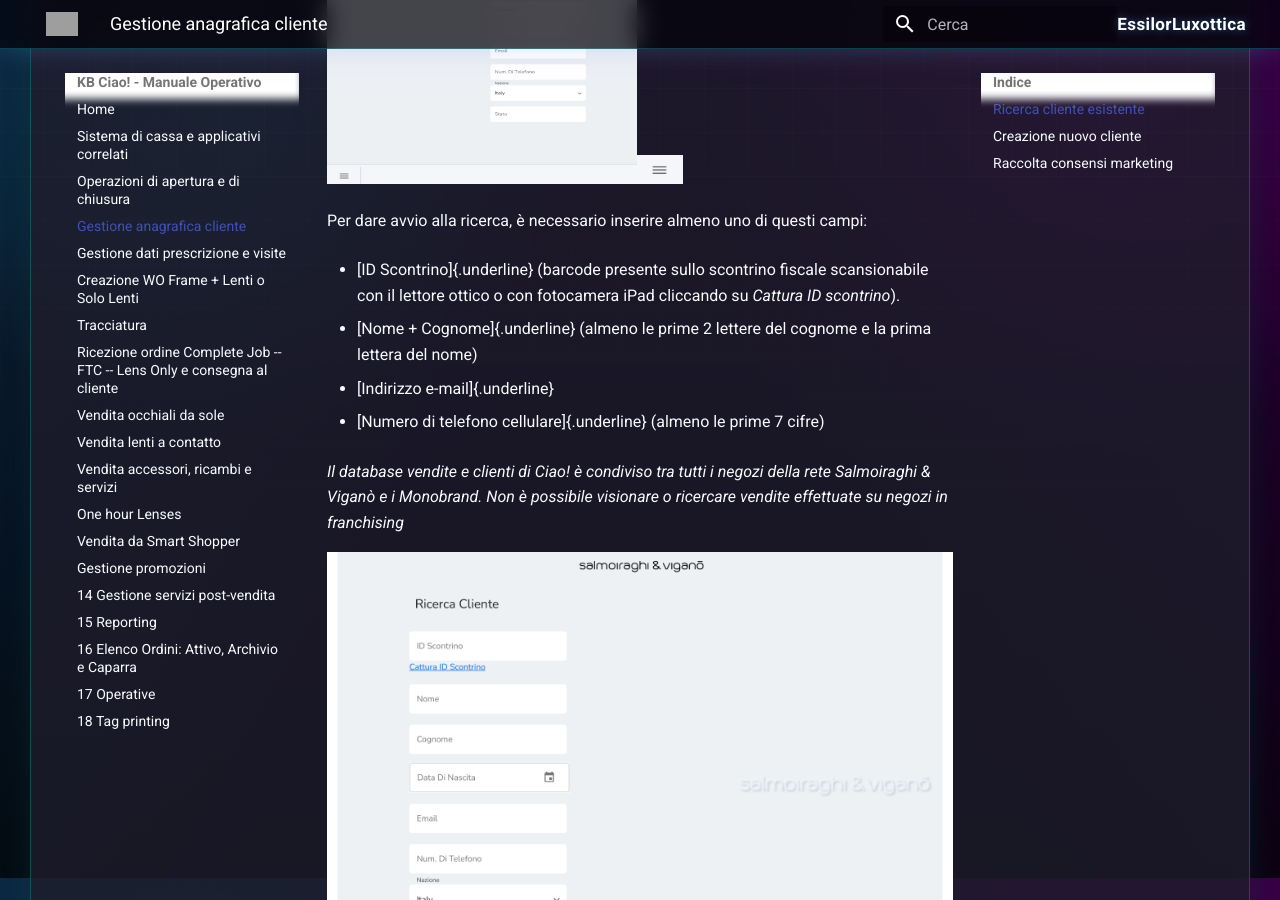
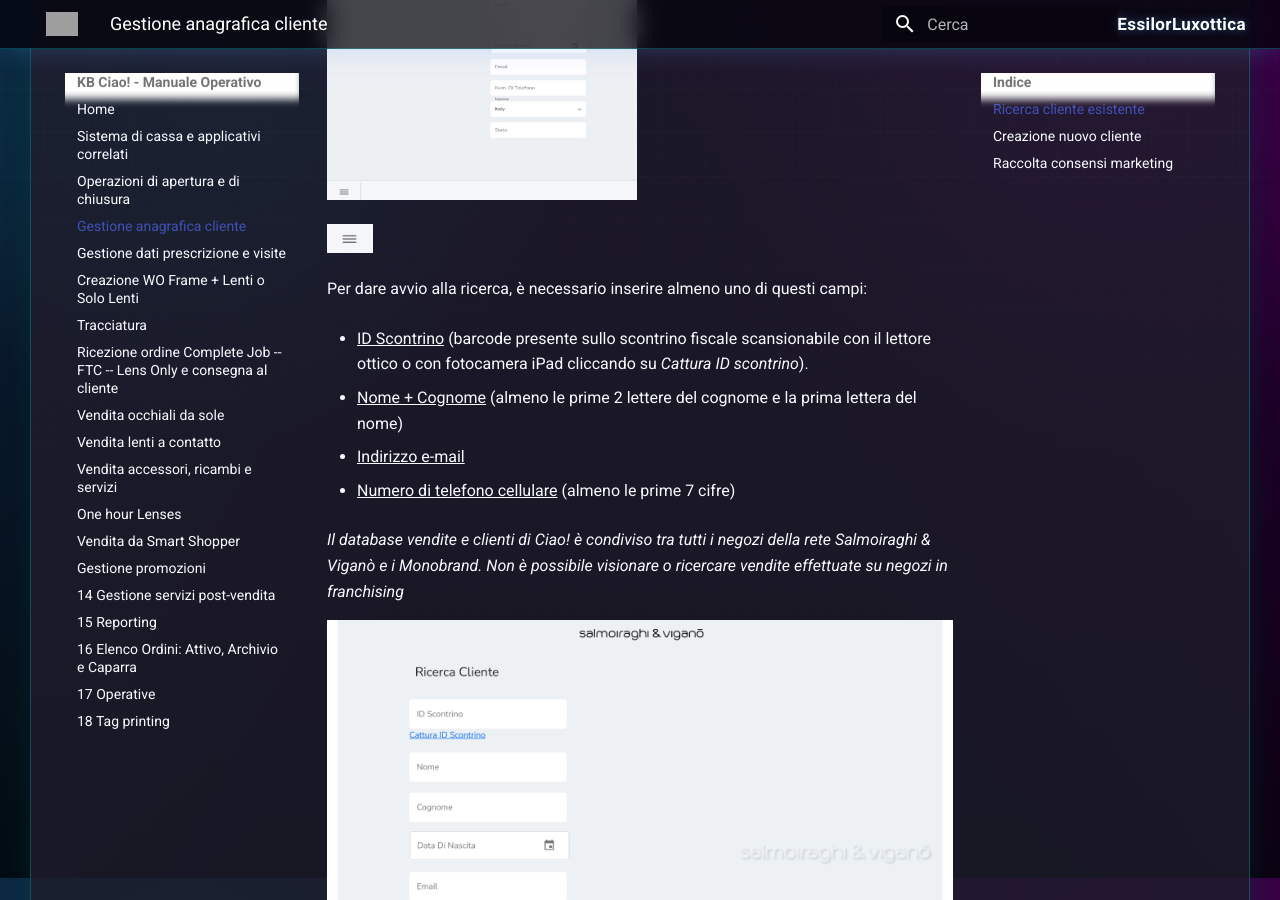
Before and after one commit to khalilahmed3/kb-CIAO, an MkDocs documentation site: the page built from docs/03-gestione-anagrafica-cliente/index.md, in a window 1280 px wide and 900 px high, scrolled down 1822 px. Built offline with MkDocs 1.6.1 and Material for MkDocs 9.7.7, drawn with Linux system fonts in a browser that asks for light colours; some of the changed text lies outside the part shown; grey boxes are pictures that could not be loaded.

Commit message:
Update formatting and images in client management doc

```diff
--- a/docs/03-gestione-anagrafica-cliente/index.md
+++ b/docs/03-gestione-anagrafica-cliente/index.md
@@ -15,8 +15,8 @@
 l'iPad. L'iPad va tenuto orizzontalmente per permettere la corretta
 visualizzazione della schermata di Ciao! Optical.
 
-Per avviare Ciao! Optical da iPad, cliccare [l'icona dell'app
-XStore]{.underline} rossa nel riquadro in figura (NON l'icona Ciao!)
+Per avviare Ciao! Optical da iPad, cliccare <u>l'icona dell'app
+XStore</u> rossa nel riquadro in figura (NON l'icona Ciao!)
 
 ## Ricerca cliente esistente
 
@@ -28,27 +28,33 @@
 È possibile accedere a questa pagina anche cliccando sull'icona del menù
 in basso a sinistra e successivamente su *Ricerca Cliente*.
 
-![screenshot procedura](./img/image47.png)![screenshot procedura](./img/image49.png)![screenshot procedura](./img/image50.png)
+![screenshot procedura](./img/image47.png)
+
+![screenshot procedura](./img/image49.png)
+
+![screenshot procedura](./img/image50.png)
 
 Per dare avvio alla ricerca, è necessario inserire almeno uno di
 questi campi:
 
--   [ID Scontrino]{.underline} (barcode presente sullo scontrino fiscale
+-   <u>ID Scontrino</u> (barcode presente sullo scontrino fiscale
     scansionabile con il lettore ottico o con fotocamera iPad cliccando
     su *Cattura ID scontrino*).
 
--   [Nome + Cognome]{.underline} (almeno le prime 2 lettere del cognome
+-   <u>Nome + Cognome</u> (almeno le prime 2 lettere del cognome
     e la prima lettera del nome)
 
--   [Indirizzo e-mail]{.underline}
+-   <u>Indirizzo e-mail</u>
 
--   [Numero di telefono cellulare]{.underline} (almeno le prime 7 cifre)
+-   <u>Numero di telefono cellulare</u> (almeno le prime 7 cifre)
 
 *Il database vendite e clienti di Ciao! è condiviso tra tutti i negozi
 della rete Salmoiraghi & Viganò e i Monobrand. Non è possibile visionare
 o ricercare vendite effettuate su negozi in franchising*
 
-![screenshot procedura](./img/image51.png)![Immagine che contiene testo Descrizione generata automaticamente](./img/image52.png)
+![screenshot procedura](./img/image51.png)
+
+![Immagine che contiene testo Descrizione generata automaticamente](./img/image52.png)
 
 Cliccare su *Cerca* per visualizzare i risultati della ricerca.
 
@@ -120,7 +126,17 @@
 Dopo aver cliccato su *+Nuovo cliente*, inserire le informazioni del
 cliente nella scheda *Aggiungi Cliente*:
 
-![screenshot procedura](./img/image62.png)![screenshot procedura](./img/image63.png)![screenshot procedura](./img/image64.png)![screenshot procedura](./img/image65.png)![screenshot procedura](./img/image63.png)![screenshot procedura](./img/image63.png)
+![screenshot procedura](./img/image62.png)
+
+![screenshot procedura](./img/image63.png)
+
+![screenshot procedura](./img/image64.png)
+
+![screenshot procedura](./img/image65.png)
+
+![screenshot procedura](./img/image63.png)
+
+![screenshot procedura](./img/image63.png)
 
 Le informazioni minime obbligatorie per poter creare un profilo
 cliente sono:
@@ -128,7 +144,7 @@
 A.  Nome + Cognome
 
 B.  Indirizzo e-mail (nel caso in cui il cliente non ne disponesse,
-    inserire [sempre]{.underline} questo indirizzo e-mail fittizio:
+    inserire <u>sempre</u> questo indirizzo e-mail fittizio:
     <fittizio@luxottica.com> -- e assicurarsi di raccogliere almeno un
     contatto alternativo per comunicare con il cliente)
 
@@ -152,7 +168,11 @@
 accedere alla pagina dove inserire le informazioni richieste per il
 tutore legale:
 
-![screenshot procedura](./img/image66.png)![screenshot procedura](./img/image67.png)![screenshot procedura](./img/image72.png)
+![screenshot procedura](./img/image66.png)
+
+![screenshot procedura](./img/image67.png)
+
+![screenshot procedura](./img/image72.png)
 
 Nel caso in cui venga aggiunto un tutore legale, inserire la mail del
 tutore legale sia nell'anagrafica del cliente sia in quella del tutore
@@ -208,9 +229,9 @@
     consenso tramite firma dell'informativa in formato cartaceo
     cliccando su *Stampa.*
 
-[Solo in questo ultimo caso è necessario archiviare la copia
+<u>Solo in questo ultimo caso è necessario archiviare la copia
 dell'informativa cartacea firmata dal cliente e conservarla per 10 anni
-in negozio.]{.underline} Per tutte le altre modalità di raccolta del
+in negozio.</u> Per tutte le altre modalità di raccolta del
 consenso l'informativa viene salvata all'interno del sistema. È sempre
 possibile verificare la modalità di raccolta del consenso all'interno
 del *Profilo Cliente*.
```
Also changed, not shown: other parts of docs/03-gestione-anagrafica-cliente/index.md (+3 -2 lines).
